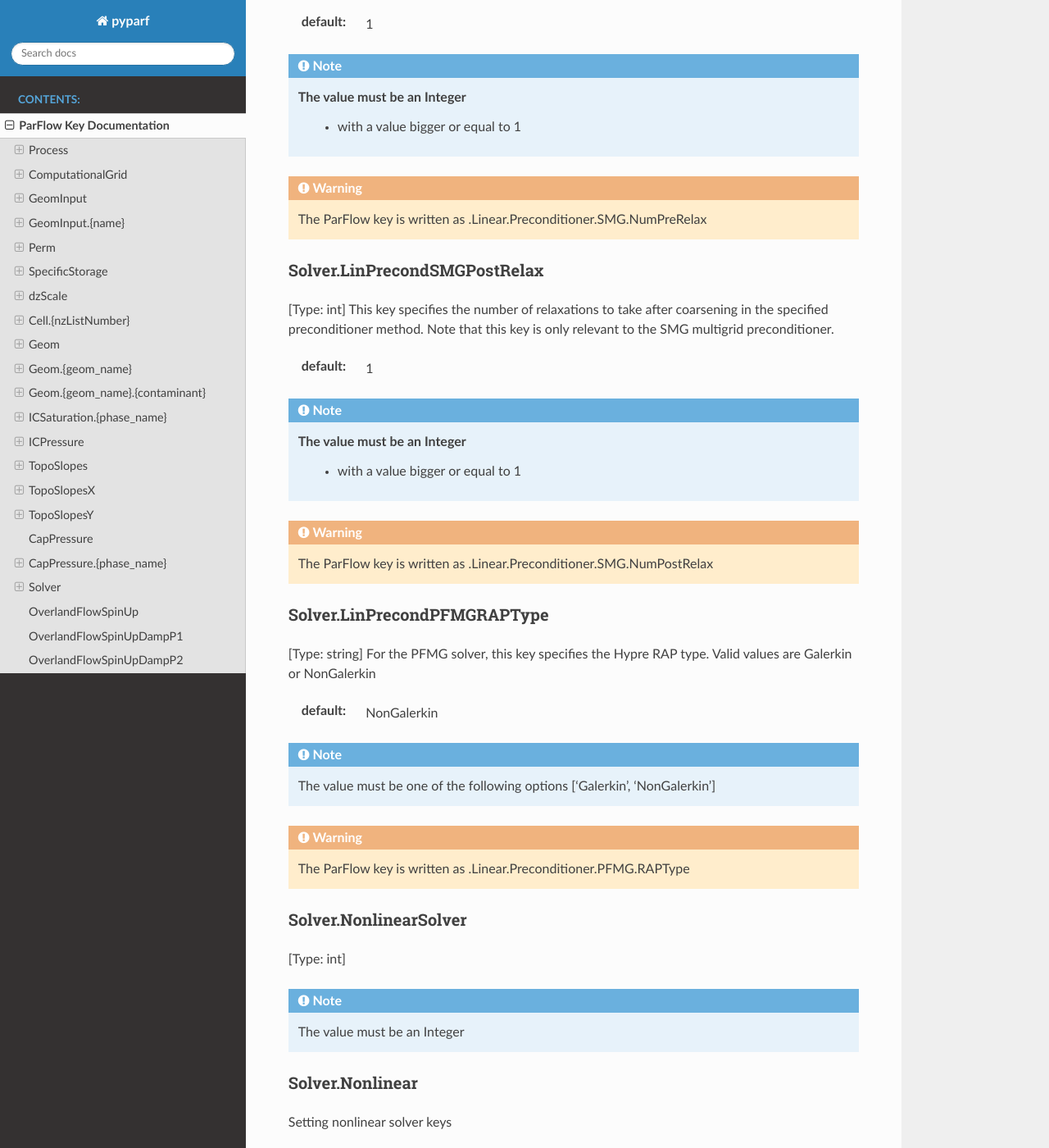
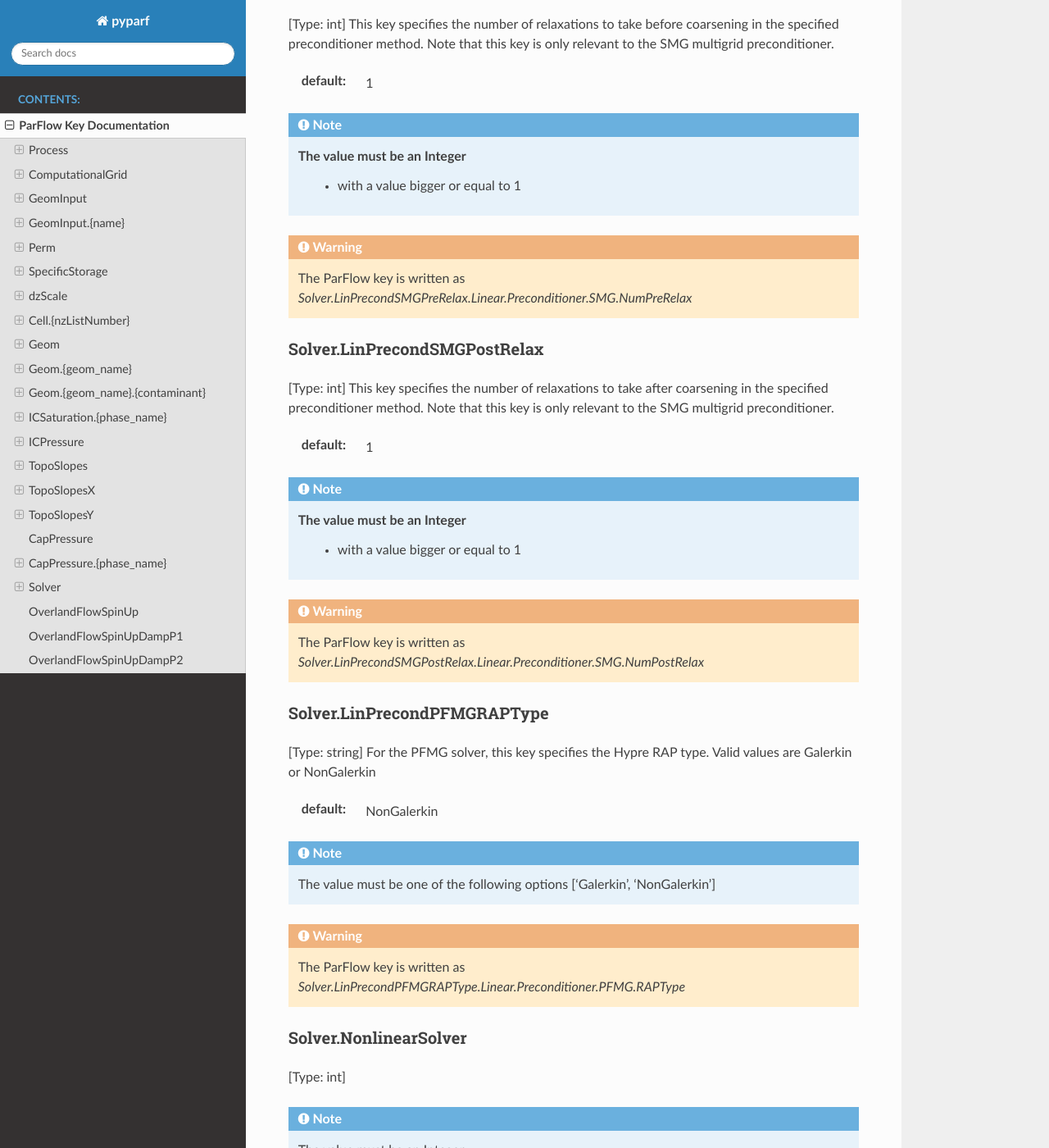
Before and after one commit to grapp1/kw-intern, a Sphinx documentation site: the page built from parflow/docs/parflow_keys.rst, in a window 1280 px wide and 1400 px high, scrolled down 67179 px. Shown: the whole window at 82% size. Built offline with Sphinx 7.4.7 and the Read the Docs theme 2.0.0, drawn with Linux system fonts in a browser that asks for light colours; some of the changed text lies outside the part shown.

Commit message:
updated docs

```diff
--- a/parflow/docs/parflow_keys.rst
+++ b/parflow/docs/parflow_keys.rst
@@ -930,7 +930,7 @@ Geom.{geom_name}.RelPerm.AlphaFileName
     The value must be a string
 
 .. warning::
-    The ParFlow key is written as  .Alpha.Filename
+    The ParFlow key is written as *Geom.{geom_name}.RelPerm.AlphaFileName.Alpha.Filename*
 
 
 Geom.{geom_name}.RelPerm.Alpha
@@ -955,7 +955,7 @@ Geom.{geom_name}.RelPerm.NFileName
     The value must be a string
 
 .. warning::
-    The ParFlow key is written as  .N.Filename
+    The ParFlow key is written as *Geom.{geom_name}.RelPerm.NFileName.N.Filename*
 
 
 Geom.{geom_name}.RelPerm.N
@@ -1088,7 +1088,7 @@ Geom.{geom_name}.Saturation.AlphaFileName
     The value must be a string
 
 .. warning::
-    The ParFlow key is written as  .Alpha.Filename
+    The ParFlow key is written as *Geom.{geom_name}.Saturation.AlphaFileName.Alpha.Filename*
 
 
 Geom.{geom_name}.Saturation.Alpha
@@ -1113,7 +1113,7 @@ Geom.{geom_name}.Saturation.NFileName
     The value must be a string
 
 .. warning::
-    The ParFlow key is written as  .N.Filename
+    The ParFlow key is written as *Geom.{geom_name}.Saturation.NFileName.N.Filename*
 
 
 Geom.{geom_name}.Saturation.N
@@ -1138,7 +1138,7 @@ Geom.{geom_name}.Saturation.SResFilename
     The value must be a string
 
 .. warning::
-    The ParFlow key is written as  .SRes.Filename
+    The ParFlow key is written as *Geom.{geom_name}.Saturation.SResFilename.SRes.Filename*
 
 
 Geom.{geom_name}.Saturation.SRes
@@ -1164,7 +1164,7 @@ Geom.{geom_name}.Saturation.SSatFileName
     The value must be a string
 
 .. warning::
-    The ParFlow key is written as  .SSat.Filename
+    The ParFlow key is written as *Geom.{geom_name}.Saturation.SSatFileName.SSat.Filename*
 
 
 Geom.{geom_name}.Saturation.SSat
@@ -1295,7 +1295,7 @@ Geom.{geom_name}.ThermalConductivity.KDryFileName
     The value must be a string
 
 .. warning::
-    The ParFlow key is written as  .KDry.Filename
+    The ParFlow key is written as *Geom.{geom_name}.ThermalConductivity.KDryFileName.KDry.Filename*
 
 
 Geom.{geom_name}.ThermalConductivity.KDry
@@ -1320,7 +1320,7 @@ Geom.{geom_name}.ThermalConductivity.KWetFileName
     The value must be a string
 
 .. warning::
-    The ParFlow key is written as  .KDry.Filename
+    The ParFlow key is written as *Geom.{geom_name}.ThermalConductivity.KWetFileName.KDry.Filename*
 
 
 Geom.{geom_name}.ThermalConductivity.KWet
@@ -1758,7 +1758,7 @@ Solver.Type
     The value must be one of the following options ['Impes', 'Richards']
 
 .. warning::
-    The ParFlow key is written as  ..Solver
+    The ParFlow key is written as *Solver*
 
 
 Solver.AbsTol
@@ -2782,7 +2782,7 @@ Solver.TerrainFolSlopeUpwind
     The value must be one of the following options ['Original', 'Upwind', 'UpwindSine']
 
 .. warning::
-    The ParFlow key is written as  TerrainFollowingGrid.SlopeUpwindFormulation
+    The ParFlow key is written as *Solver.TerrainFolSlopeUpwindTerrainFollowingGrid.SlopeUpwindFormulation*
 
 
 Solver.TwoNorm
@@ -2829,7 +2829,7 @@ Solver.LinKrylovDimension
 
 
 .. warning::
-    The ParFlow key is written as  .Linear.KrylovDimension
+    The ParFlow key is written as *Solver.LinKrylovDimension.Linear.KrylovDimension*
 
 
 Solver.LinMaxRestarts
@@ -2845,7 +2845,7 @@ Solver.LinMaxRestarts
 
 
 .. warning::
-    The ParFlow key is written as  .Linear.MaxRestarts
+    The ParFlow key is written as *Solver.LinMaxRestarts.Linear.MaxRestarts*
 
 
 Solver.LinPreconditioner
@@ -2859,7 +2859,7 @@ Solver.LinPreconditioner
     The value must be one of the following options ['NoPC', 'MGSemi', 'PFMG', 'PFMGOctree', 'SMG']
 
 .. warning::
-    The ParFlow key is written as  .Linear.Preconditioner
+    The ParFlow key is written as *Solver.LinPreconditioner.Linear.Preconditioner*
 
 
 Solver.LinPrecondSym
@@ -2873,7 +2873,7 @@ Solver.LinPrecondSym
     The value must be one of the following options ['Symmetric', 'Nonsymmetric']
 
 .. warning::
-    The ParFlow key is written as  .Linear.Preconditioner.SymmetricMat
+    The ParFlow key is written as *Solver.LinPrecondSym.Linear.Preconditioner.SymmetricMat*
 
 
 Solver.PrecondItem
@@ -2909,7 +2909,7 @@ Solver.LinPrecondSMGPreRelax
 
 
 .. warning::
-    The ParFlow key is written as  .Linear.Preconditioner.SMG.NumPreRelax
+    The ParFlow key is written as *Solver.LinPrecondSMGPreRelax.Linear.Preconditioner.SMG.NumPreRelax*
 
 
 Solver.LinPrecondSMGPostRelax
@@ -2925,7 +2925,7 @@ Solver.LinPrecondSMGPostRelax
 
 
 .. warning::
-    The ParFlow key is written as  .Linear.Preconditioner.SMG.NumPostRelax
+    The ParFlow key is written as *Solver.LinPrecondSMGPostRelax.Linear.Preconditioner.SMG.NumPostRelax*
 
 
 Solver.LinPrecondPFMGRAPType
@@ -2939,7 +2939,7 @@ Solver.LinPrecondPFMGRAPType
     The value must be one of the following options ['Galerkin', 'NonGalerkin']
 
 .. warning::
-    The ParFlow key is written as  .Linear.Preconditioner.PFMG.RAPType
+    The ParFlow key is written as *Solver.LinPrecondPFMGRAPType.Linear.Preconditioner.PFMG.RAPType*
 
 
 Solver.NonlinearSolver
```
Also changed, not shown: 1 other file.
